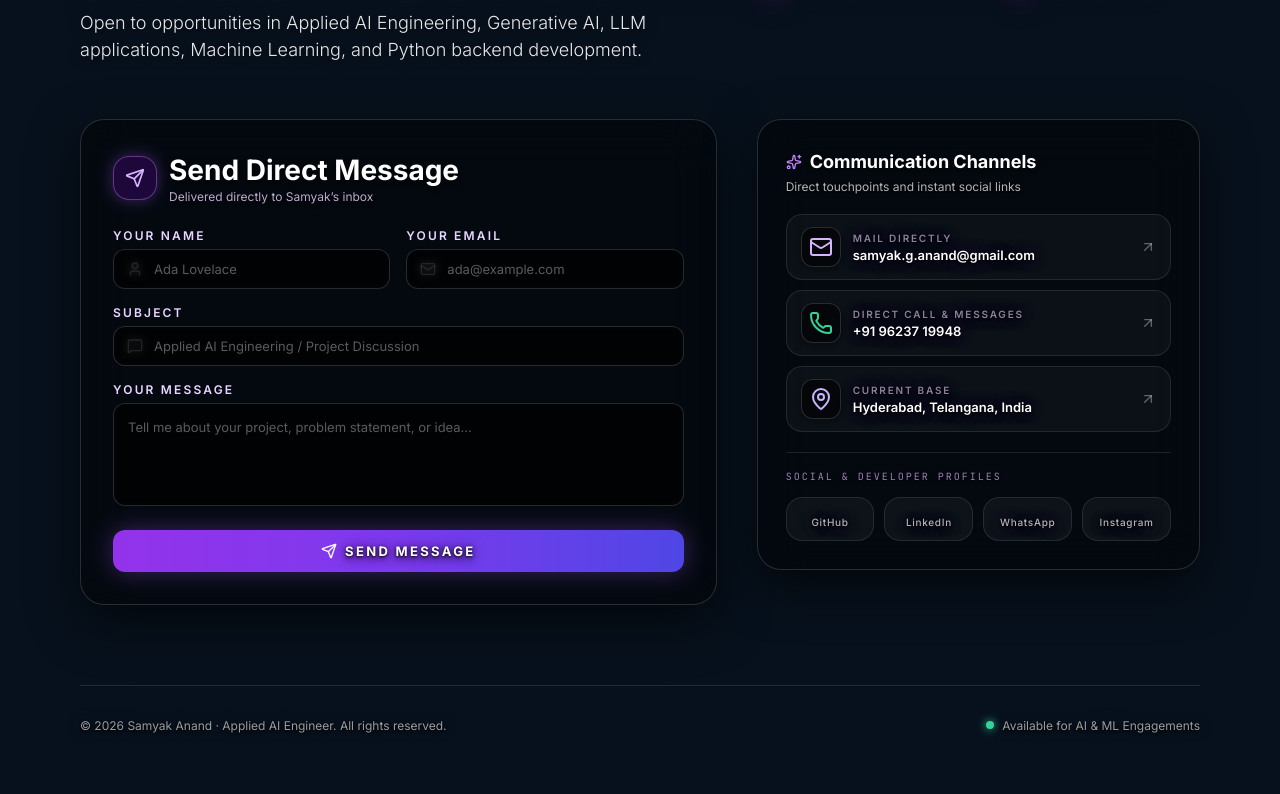
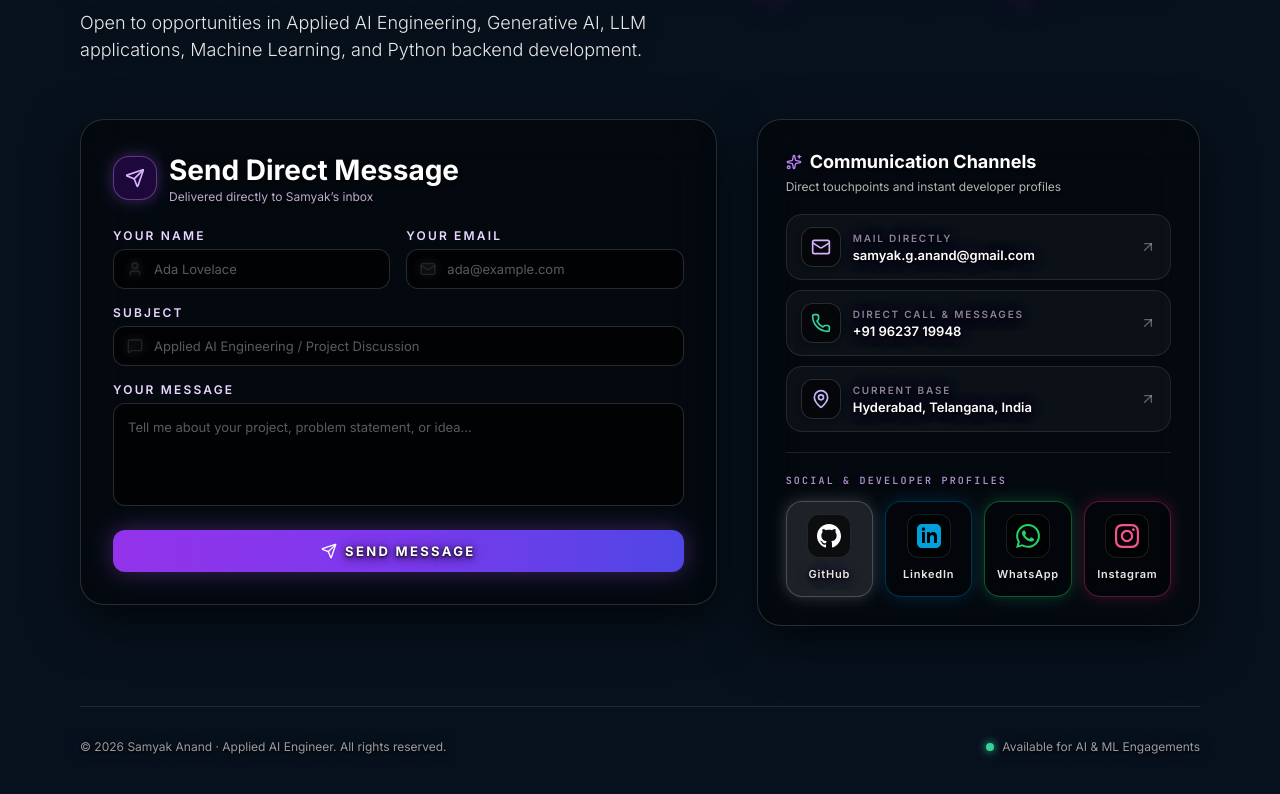
Before and after one commit to SamyakAnand/AI-Engineer-portfolio, a Next.js app: page / in a window 1280 px wide. Shown: the part 9562-10356 px from the top of the page. Built offline with nearby package versions, Linux system fonts and the light colour scheme; no server answers.

Commit message:
fix(contact): add explicit high-contrast SVG icons for GitHub, LinkedIn, WhatsApp, and Instagram

```diff
--- a/src/components/sections/Scene07Contact.tsx
+++ b/src/components/sections/Scene07Contact.tsx
@@ -13,9 +13,18 @@ const socialIcons = [
   {
     name: 'GitHub',
     url: 'https://github.com/SamyakAnand',
-    hoverColor: 'hover:text-white hover:border-white/50 hover:bg-white/10 hover:shadow-[0_0_16px_rgba(255,255,255,0.25)]',
-    icon: (
-      <svg className="h-4.5 w-4.5 fill-current" viewBox="0 0 24 24">
+    bgBadge: 'bg-white/10 border-white/20 text-white shadow-[0_0_15px_rgba(255,255,255,0.2)]',
+    hoverBorder: 'hover:border-white hover:bg-white/15 hover:shadow-[0_0_20px_rgba(255,255,255,0.4)]',
+    iconColor: 'text-white',
+    svg: (
+      <svg
+        width="22"
+        height="22"
+        viewBox="0 0 24 24"
+        fill="currentColor"
+        className="h-5 w-5 sm:h-6 sm:w-6 shrink-0"
+        aria-hidden="true"
+      >
         <path d="M12 0c-6.626 0-12 5.373-12 12 0 5.302 3.438 9.8 8.207 11.387.599.111.793-.261.793-.577v-2.234c-3.338.726-4.033-1.416-4.033-1.416-.546-1.387-1.333-1.756-1.333-1.756-1.089-.745.083-.729.083-.729 1.205.084 1.839 1.237 1.839 1.237 1.07 1.834 2.807 1.304 3.492.997.107-.775.418-1.305.762-1.604-2.665-.305-5.467-1.334-5.467-5.931 0-1.311.469-2.381 1.236-3.221-.124-.303-.535-1.524.117-3.176 0 0 1.008-.322 3.301 1.23.957-.266 1.983-.399 3.003-.404 1.02.005 2.047.138 3.006.404 2.291-1.552 3.297-1.23 3.297-1.23.653 1.653.242 2.874.118 3.176.77.84 1.235 1.911 1.235 3.221 0 4.609-2.807 5.624-5.479 5.921.43.372.823 1.102.823 2.222v3.293c0 .319.192.694.801.576 4.765-1.589 8.199-6.086 8.199-11.386 0-6.627-5.373-12-12-12z" />
       </svg>
     ),
@@ -23,9 +32,18 @@ const socialIcons = [
   {
     name: 'LinkedIn',
     url: 'https://www.linkedin.com/in/samyakanand/',
-    hoverColor: 'hover:text-[#0a66c2] hover:border-[#0a66c2]/50 hover:bg-[#0a66c2]/10 hover:shadow-[0_0_16px_rgba(10,102,194,0.35)]',
-    icon: (
-      <svg className="h-4.5 w-4.5 fill-current" viewBox="0 0 24 24">
+    bgBadge: 'bg-[#0077b5]/15 border-[#0077b5]/40 text-[#00a0dc] shadow-[0_0_15px_rgba(0,119,181,0.25)]',
+    hoverBorder: 'hover:border-[#0077b5] hover:bg-[#0077b5]/25 hover:shadow-[0_0_20px_rgba(0,119,181,0.5)]',
+    iconColor: 'text-[#00a0dc]',
+    svg: (
+      <svg
+        width="22"
+        height="22"
+        viewBox="0 0 24 24"
+        fill="currentColor"
+        className="h-5 w-5 sm:h-6 sm:w-6 shrink-0"
+        aria-hidden="true"
+      >
         <path d="M19 0h-14c-2.761 0-5 2.239-5 5v14c0 2.761 2.239 5 5 5h14c2.762 0 5-2.239 5-5v-14c0-2.761-2.238-5-5-5zm-11 19h-3v-11h3v11zm-1.5-12.268c-.966 0-1.75-.79-1.75-1.764s.784-1.764 1.75-1.764 1.75.79 1.75 1.764-.783 1.764-1.75 1.764zm13.5 12.268h-3v-5.604c0-3.368-4-3.113-4 0v5.604h-3v-11h3v1.765c1.396-2.586 7-2.777 7 2.476v6.759z" />
       </svg>
     ),
@@ -33,9 +51,18 @@ const socialIcons = [
   {
     name: 'WhatsApp',
     url: 'https://wa.me/919623719948',
-    hoverColor: 'hover:text-[#25D366] hover:border-[#25D366]/50 hover:bg-[#25D366]/10 hover:shadow-[0_0_16px_rgba(37,211,102,0.35)]',
-    icon: (
-      <svg className="h-4.5 w-4.5 fill-current" viewBox="0 0 24 24">
+    bgBadge: 'bg-[#25D366]/15 border-[#25D366]/40 text-[#25D366] shadow-[0_0_15px_rgba(37,211,102,0.25)]',
+    hoverBorder: 'hover:border-[#25D366] hover:bg-[#25D366]/25 hover:shadow-[0_0_20px_rgba(37,211,102,0.5)]',
+    iconColor: 'text-[#25D366]',
+    svg: (
+      <svg
+        width="22"
+        height="22"
+        viewBox="0 0 24 24"
+        fill="currentColor"
+        className="h-5 w-5 sm:h-6 sm:w-6 shrink-0"
+        aria-hidden="true"
+      >
         <path d="M.057 24l1.687-6.163c-1.041-1.804-1.588-3.849-1.587-5.946.003-6.556 5.338-11.891 11.893-11.891 3.181.001 6.167 1.24 8.413 3.488 2.245 2.248 3.481 5.236 3.48 8.414-.003 6.557-5.338 11.892-11.893 11.892-1.99-.001-3.951-.5-5.688-1.448l-6.305 1.654zm6.597-3.807c1.676.995 3.276 1.591 5.392 1.592 5.448 0 9.886-4.434 9.889-9.885.002-5.462-4.415-9.89-9.881-9.892-5.452 0-9.887 4.434-9.889 9.884-.001 2.225.651 3.891 1.746 5.634l-.999 3.648 3.742-.981zm11.387-5.464c-.074-.124-.272-.198-.57-.347-.297-.149-1.758-.868-2.031-.967-.272-.099-.47-.149-.669.149-.198.297-.768.967-.941 1.165-.173.198-.347.223-.644.074-.297-.149-1.255-.462-2.39-1.475-.883-.788-1.48-1.761-1.653-2.059-.173-.297-.018-.458.13-.606.134-.133.297-.347.446-.521.151-.172.2-.296.3-.495.099-.198.05-.372-.025-.521-.075-.148-.669-1.611-.916-2.206-.242-.579-.487-.501-.669-.51l-.57-.01c-.198 0-.52.074-.792.372s-1.04 1.016-1.04 2.479 1.065 2.876 1.213 3.074c.149.198 2.095 3.2 5.076 4.487.709.306 1.263.489 1.694.626.712.226 1.36.194 1.872.118.571-.085 1.758-.719 2.006-1.413.248-.695.248-1.29.173-1.414z" />
       </svg>
     ),
@@ -43,9 +70,18 @@ const socialIcons = [
   {
     name: 'Instagram',
     url: 'https://www.instagram.com/samyak_anand17/',
-    hoverColor: 'hover:text-[#E1306C] hover:border-[#E1306C]/50 hover:bg-[#E1306C]/10 hover:shadow-[0_0_16px_rgba(225,48,108,0.35)]',
-    icon: (
-      <svg className="h-4.5 w-4.5 fill-current" viewBox="0 0 24 24">
+    bgBadge: 'bg-[#E1306C]/15 border-[#E1306C]/40 text-[#f7528e] shadow-[0_0_15px_rgba(225,48,108,0.25)]',
+    hoverBorder: 'hover:border-[#E1306C] hover:bg-[#E1306C]/25 hover:shadow-[0_0_20px_rgba(225,48,108,0.5)]',
+    iconColor: 'text-[#f7528e]',
+    svg: (
+      <svg
+        width="22"
+        height="22"
+        viewBox="0 0 24 24"
+        fill="currentColor"
+        className="h-5 w-5 sm:h-6 sm:w-6 shrink-0"
+        aria-hidden="true"
+      >
         <path d="M12 2.163c3.204 0 3.584.012 4.85.07 3.252.148 4.771 1.691 4.919 4.919.058 1.265.069 1.645.069 4.849 0 3.205-.012 3.584-.069 4.849-.149 3.225-1.664 4.771-4.919 4.919-1.266.058-1.644.07-4.85.07-3.204 0-3.584-.012-4.849-.07-3.26-.149-4.771-1.699-4.919-4.92-.058-1.265-.07-1.644-.07-4.849 0-3.204.013-3.583.07-4.849.149-3.227 1.664-4.771 4.919-4.919 1.266-.057 1.645-.069 4.849-.069zm0-2.163c-3.259 0-3.667.014-4.947.072-4.358.2-6.78 2.618-6.98 6.98-.059 1.281-.073 1.689-.073 4.948 0 3.259.014 3.668.072 4.948.2 4.358 2.618 6.78 6.98 6.98 1.281.058 1.689.072 4.948.072 3.259 0 3.668-.014 4.948-.072 4.354-.2 6.782-2.618 6.979-6.98.059-1.28.073-1.689.073-4.948 0-3.259-.014-3.667-.072-4.947-.196-4.354-2.617-6.78-6.979-6.98-1.281-.059-1.69-.073-4.949-.073zm0 5.838c-3.403 0-6.162 2.759-6.162 6.162s2.759 6.163 6.162 6.163 6.162-2.759 6.162-6.163c0-3.403-2.759-6.162-6.162-6.162zm0 10.162c-2.209 0-4-1.79-4-4 0-2.209 1.791-4 4-4s4 1.791 4 4c0 2.21-1.791 4-4 4zm6.406-11.845c-.796 0-1.441.645-1.441 1.44s.645 1.44 1.441 1.44c.795 0 1.439-.645 1.439-1.44s-.644-1.44-1.439-1.44z" />
       </svg>
     ),
@@ -355,7 +391,7 @@ export default function Scene07Contact() {
             </div>
           </motion.div>
 
-          {/* ── Right Column: Merged Communication Methods & Sleek Icon Bar (5 cols) ── */}
+          {/* ── Right Column: Merged Communication Methods & Bold Icon Bar (5 cols) ── */}
           <motion.div
             initial={{ opacity: 0, x: 30 }}
             whileInView={{ opacity: 1, x: 0 }}
@@ -375,7 +411,7 @@ export default function Scene07Contact() {
                     Communication Channels
                   </h4>
                   <p className="mt-1 text-xs text-white/70">
-                    Direct touchpoints and instant social links
+                    Direct touchpoints and instant developer profiles
                   </p>
                 </div>
               </div>
@@ -396,7 +432,7 @@ export default function Scene07Contact() {
                         <div
                           className={`flex h-10 w-10 shrink-0 items-center justify-center rounded-xl border border-white/15 bg-black/60 shadow-md ${item.color} transition-transform duration-300 group-hover:scale-110`}
                         >
-                          <Icon className="h-4.5 w-4.5" />
+                          <Icon className="h-5 w-5" />
                         </div>
                         <div>
                           <span className="block text-[10px] font-semibold uppercase tracking-wider text-purple-200/60">
@@ -413,12 +449,13 @@ export default function Scene07Contact() {
                 })}
               </div>
 
-              {/* ── Beneath Current Base: Streamlined 4-Icon Social Bar ── */}
-              <div className="mt-5 border-t border-white/10 pt-4">
-                <span className="block text-[10px] font-mono uppercase tracking-[0.2em] text-purple-300/70 mb-3 text-center sm:text-left">
+              {/* ── Beneath Current Base: Prominent 4-Icon Social Bar ── */}
+              <div className="mt-5 border-t border-white/10 pt-5">
+                <span className="block text-[10px] font-mono uppercase tracking-[0.22em] text-purple-300/80 mb-3 text-center sm:text-left font-semibold">
                   Social &amp; Developer Profiles
                 </span>
-                <div className="grid grid-cols-4 gap-2.5">
+
+                <div className="grid grid-cols-4 gap-2 sm:gap-3">
                   {socialIcons.map((soc) => (
                     <a
                       key={soc.name}
@@ -427,12 +464,13 @@ export default function Scene07Contact() {
                       rel="noopener noreferrer"
                       title={soc.name}
                       aria-label={soc.name}
-                      className={`group flex flex-col items-center justify-center gap-1.5 rounded-2xl border border-white/10 bg-white/[0.04] p-2.5 transition-all duration-300 ${soc.hoverColor} hover:scale-105`}
+                      className={`group flex flex-col items-center justify-center gap-2 rounded-2xl border bg-black/40 p-3 transition-all duration-300 ${soc.bgBadge} ${soc.hoverBorder} hover:scale-105`}
                     >
-                      <div className="text-white/80 group-hover:text-inherit transition-colors">
-                        {soc.icon}
+                      {/* Prominent Icon Box */}
+                      <div className="flex h-10 w-10 sm:h-11 sm:w-11 items-center justify-center rounded-xl bg-black/60 border border-white/10 group-hover:border-white/30 transition-all duration-300">
+                        {soc.svg}
                       </div>
-                      <span className="text-[10px] font-medium tracking-tight text-white/70 group-hover:text-white transition-colors">
+                      <span className="text-[11px] font-semibold tracking-tight text-white/90 group-hover:text-white transition-colors">
                         {soc.name}
                       </span>
                     </a>
```
